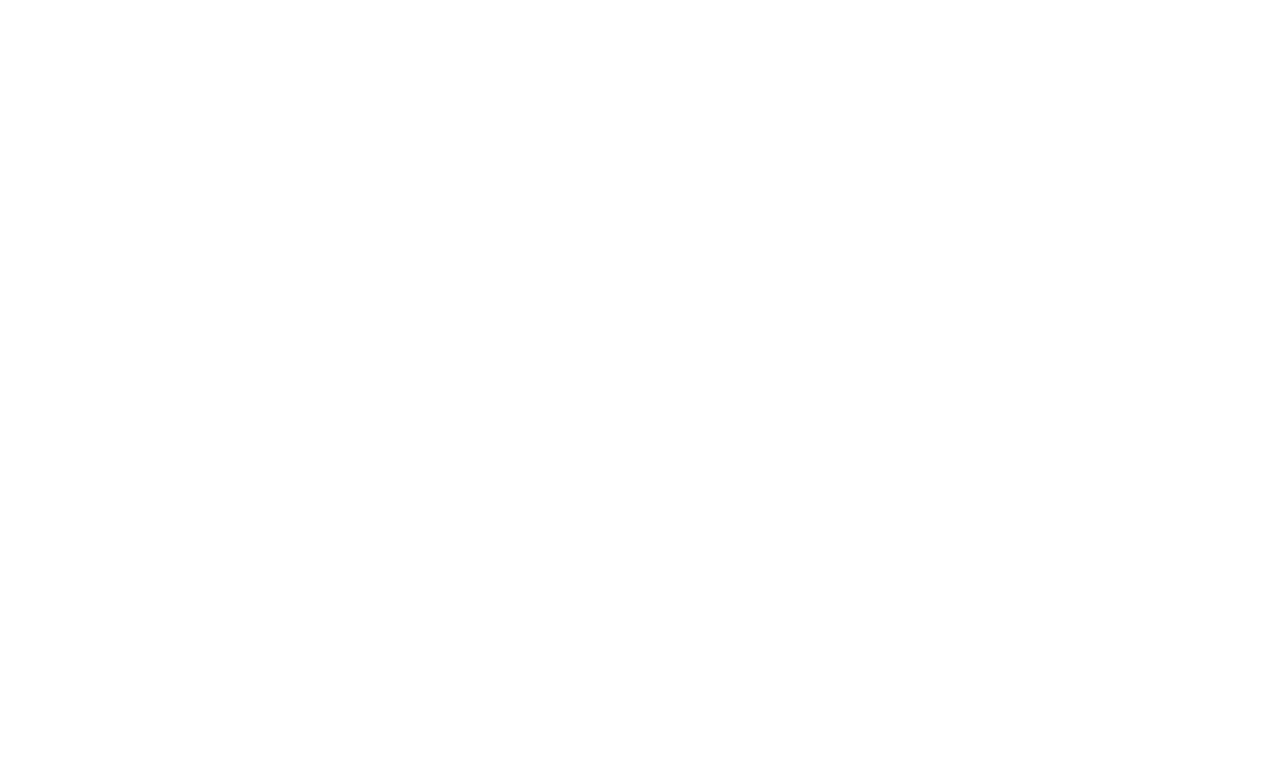
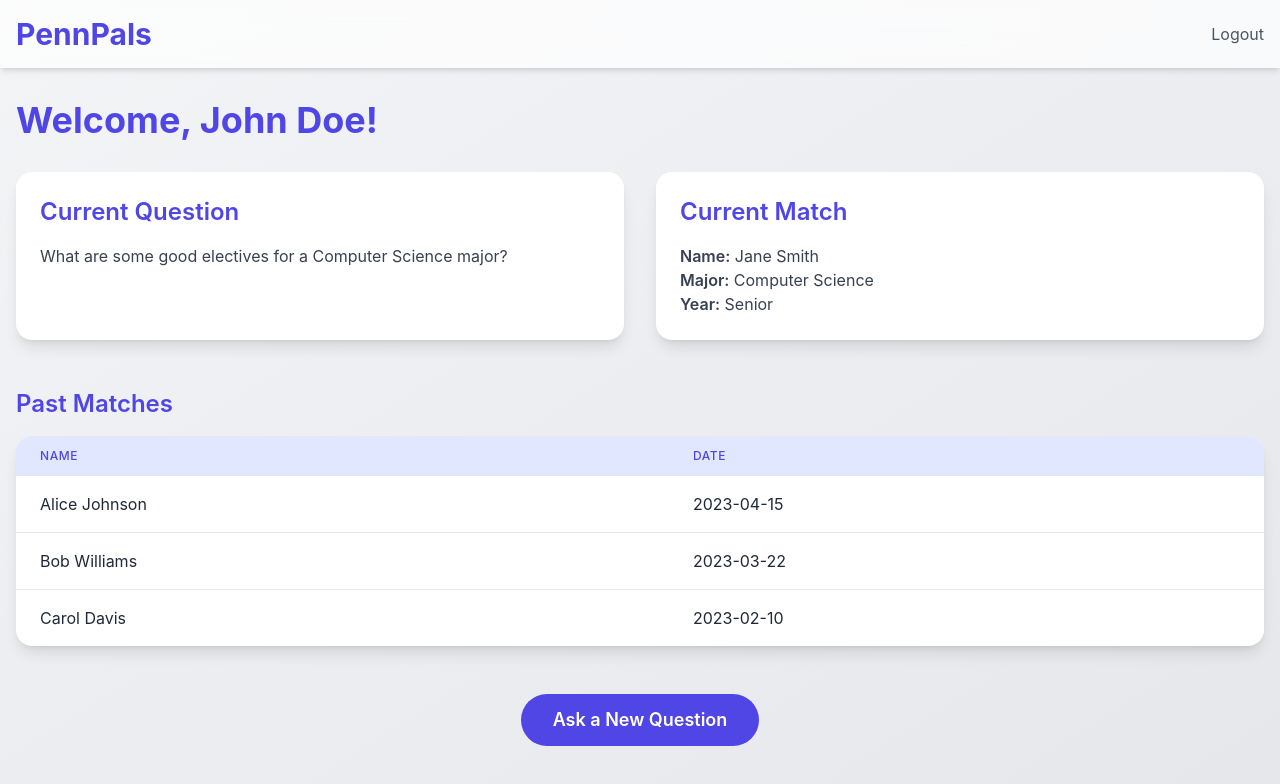
Before and after one commit to dkwncho/DP-Hacks-2024, a React (Create React App) app in the folder frontend/: page /dashboard in a window 1280 px wide. Before the commit this address had no page. Shown: the top 784 px of the page. Built offline with nearby package versions, Linux system fonts and the light colour scheme.

Commit message:
basic dashboard layout

```diff
--- a/frontend/src/App.js
+++ b/frontend/src/App.js
@@ -2,11 +2,11 @@
 import { BrowserRouter as Router, Routes, Route } from "react-router-dom";
 import { initializeApp } from "firebase/app";
 
-import LandingPage from "./pages/LandingPage"
+import LandingPage from "./pages/LandingPage";
 import CreateAccount from "./pages/CreateAccount";
 import AskQuestion from "./pages/AskQuestion";
 import GetMatches from "./pages/GetMatches";
-
+import Dashboard from "./pages/Dashboard";
 
 function App() {
   return (
@@ -16,6 +16,7 @@
         <Route path="/create-account" element={<CreateAccount />} />
         <Route path="/ask-question" element={<AskQuestion />} />
         <Route path="/get-matches" element={<GetMatches />} />
+        <Route path="/dashboard" element={<Dashboard />} />
       </Routes>
     </Router>
   );
--- /dev/null
+++ b/frontend/src/pages/Dashboard.jsx
@@ -0,0 +1,148 @@
+import React from "react";
+import { motion } from "framer-motion";
+import { Link } from "react-router-dom";
+
+export default function Dashboard() {
+  // this is just placeholder data, will make it so it grabs the user's actual data
+  const userData = {
+    name: "John Doe",
+    currentQuestion:
+      "What are some good electives for a Computer Science major?",
+    currentMatch: {
+      name: "Jane Smith",
+      major: "Computer Science",
+      year: "Senior",
+    },
+    pastMatches: [
+      { name: "Alice Johnson", date: "2023-04-15" },
+      { name: "Bob Williams", date: "2023-03-22" },
+      { name: "Carol Davis", date: "2023-02-10" },
+    ],
+  };
+
+  return (
+    <div className="min-h-screen bg-gradient-to-br from-gray-100 to-gray-200 text-gray-800">
+      <header className="bg-white bg-opacity-70 backdrop-filter backdrop-blur-lg shadow-md">
+        <div className="container mx-auto px-4 py-4 flex justify-between items-center">
+          <motion.h1
+            className="text-3xl font-bold text-indigo-600"
+            initial={{ opacity: 0, y: -50 }}
+            animate={{ opacity: 1, y: 0 }}
+            transition={{ duration: 0.5 }}
+          >
+            PennPals
+          </motion.h1>
+          <nav>
+            <Link
+              to="/"
+              className="text-gray-600 hover:text-indigo-600 transition-colors"
+            >
+              Logout
+            </Link>
+          </nav>
+        </div>
+      </header>
+
+      <main className="container mx-auto px-4 py-8">
+        <motion.h2
+          className="text-4xl font-bold mb-8 text-indigo-600"
+          initial={{ opacity: 0, y: 20 }}
+          animate={{ opacity: 1, y: 0 }}
+          transition={{ duration: 0.5 }}
+        >
+          Welcome, {userData.name}!
+        </motion.h2>
+
+        <div className="grid grid-cols-1 md:grid-cols-2 gap-8">
+          <motion.div
+            className="bg-white p-6 rounded-2xl shadow-lg hover:shadow-xl transition-shadow"
+            initial={{ opacity: 0, y: 20 }}
+            animate={{ opacity: 1, y: 0 }}
+            transition={{ duration: 0.5, delay: 0.1 }}
+          >
+            <h3 className="text-2xl font-semibold mb-4 text-indigo-600">
+              Current Question
+            </h3>
+            <p className="text-gray-700">{userData.currentQuestion}</p>
+          </motion.div>
+
+          <motion.div
+            className="bg-white p-6 rounded-2xl shadow-lg hover:shadow-xl transition-shadow"
+            initial={{ opacity: 0, y: 20 }}
+            animate={{ opacity: 1, y: 0 }}
+            transition={{ duration: 0.5, delay: 0.2 }}
+          >
+            <h3 className="text-2xl font-semibold mb-4 text-indigo-600">
+              Current Match
+            </h3>
+            <div className="text-gray-700">
+              <p>
+                <span className="font-semibold">Name:</span>{" "}
+                {userData.currentMatch.name}
+              </p>
+              <p>
+                <span className="font-semibold">Major:</span>{" "}
+                {userData.currentMatch.major}
+              </p>
+              <p>
+                <span className="font-semibold">Year:</span>{" "}
+                {userData.currentMatch.year}
+              </p>
+            </div>
+          </motion.div>
+        </div>
+
+        <motion.div
+          className="mt-12"
+          initial={{ opacity: 0, y: 20 }}
+          animate={{ opacity: 1, y: 0 }}
+          transition={{ duration: 0.5, delay: 0.3 }}
+        >
+          <h3 className="text-2xl font-semibold mb-4 text-indigo-600">
+            Past Matches
+          </h3>
+          <div className="bg-white rounded-2xl shadow-lg overflow-hidden">
+            <table className="w-full">
+              <thead className="bg-indigo-100">
+                <tr>
+                  <th className="px-6 py-3 text-left text-xs font-medium text-indigo-600 uppercase tracking-wider">
+                    Name
+                  </th>
+                  <th className="px-6 py-3 text-left text-xs font-medium text-indigo-600 uppercase tracking-wider">
+                    Date
+                  </th>
+                </tr>
+              </thead>
+              <tbody className="divide-y divide-gray-200">
+                {userData.pastMatches.map((match, index) => (
+                  <tr key={index} className="hover:bg-gray-50">
+                    <td className="px-6 py-4 whitespace-nowrap">
+                      {match.name}
+                    </td>
+                    <td className="px-6 py-4 whitespace-nowrap">
+                      {match.date}
+                    </td>
+                  </tr>
+                ))}
+              </tbody>
+            </table>
+          </div>
+        </motion.div>
+
+        <motion.div
+          className="mt-12 text-center"
+          initial={{ opacity: 0, y: 20 }}
+          animate={{ opacity: 1, y: 0 }}
+          transition={{ duration: 0.5, delay: 0.4 }}
+        >
+          <Link
+            to="/ask-question"
+            className="bg-indigo-600 text-white px-8 py-3 rounded-full font-semibold text-lg hover:bg-indigo-700 transition-colors inline-block"
+          >
+            Ask a New Question
+          </Link>
+        </motion.div>
+      </main>
+    </div>
+  );
+}
```
